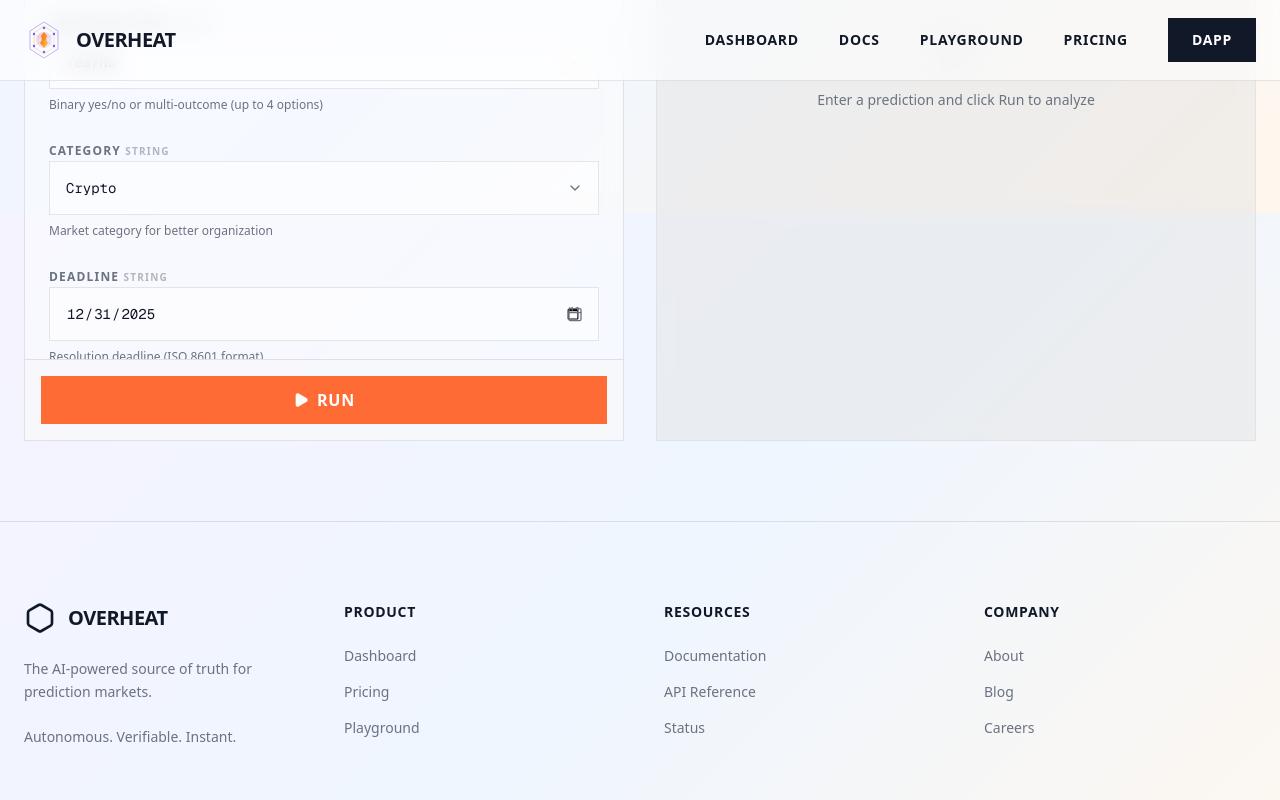
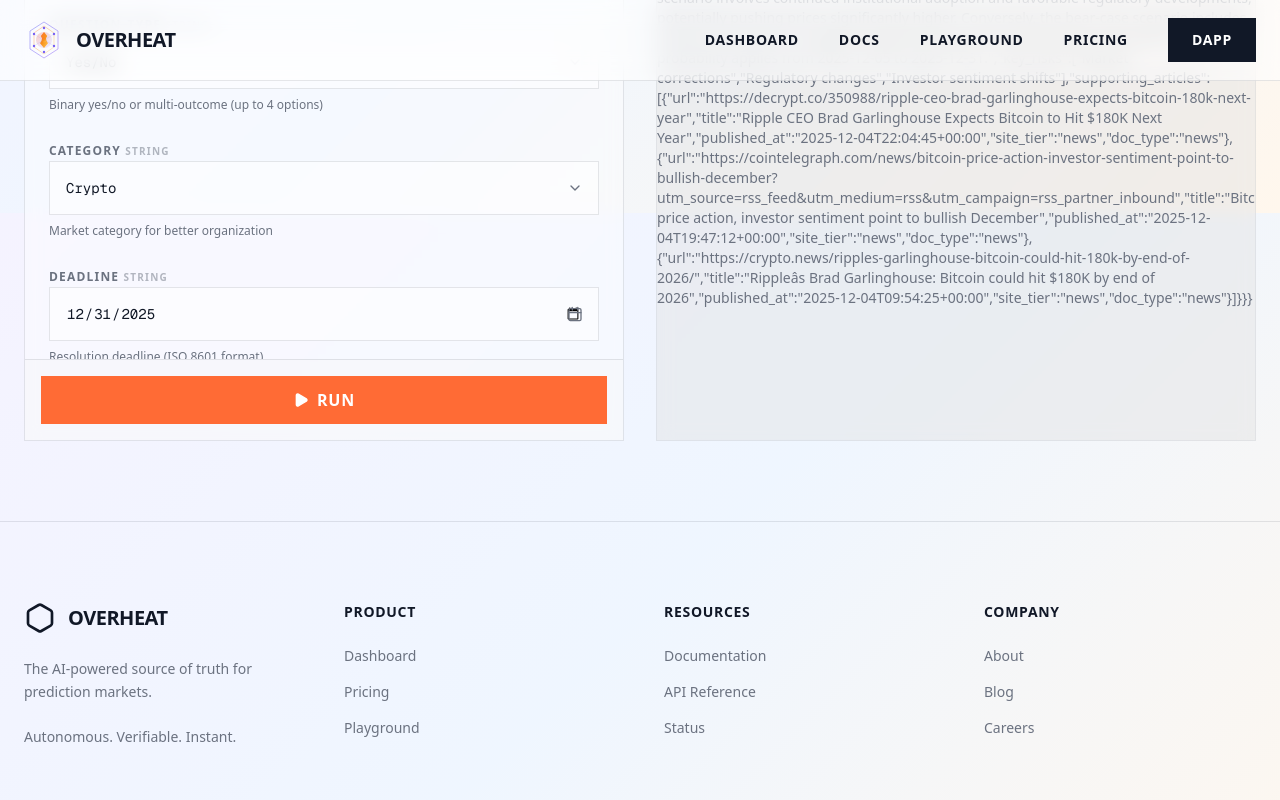
Before and after one commit to HiokKuek/overheat-frontend, a Next.js app: page /playground in a window 1280 px wide. Both pictures are taken after a click on the button "RUN". Shown: the part 587-1387 px from the top of the page. Built offline with nearby package versions, Linux system fonts and the light colour scheme.

Commit message:
Include placeholder prediction data

```diff
--- a/src/app/playground/page.tsx
+++ b/src/app/playground/page.tsx
@@ -5,10 +5,54 @@
 import { useState } from "react";
 import { Play, ChevronDown, Calendar } from "lucide-react";
 
+const mockPrediction = {
+    "qid":  "ABC-124cs24355334r",
+    "question":  "Will Bitcoin trade above 120,000 by the end of December 2025?",
+    "forecast":  {
+                    "question":  "Will Bitcoin trade above 120,000 by the end of December 2025?",
+                    "forecast":  {
+                                    "probability_percent":  "45.0%",
+                                    "confidence":  "medium",
+                                    "forecast_start_date":  "2025-12-05T00:00:00Z",
+                                    "forecast_end_date":  "2025-12-31T00:00:00Z",
+                                    "forecast_thesis":  "The probability of Bitcoin trading above $120,000 by the end of December 2025 is estimated at 45%. This outlook is based on the current price action and investor sentiment, which show some bullish trends, but significant resistance remains at higher price levels. The bull-case scenario involves continued institutional adoption and favorable regulatory developments, potentially pushing prices significantly higher. Conversely, the bear-case scenario includes market corrections or negative regulatory news that could hinder price growth. This probability applies from 2025-12-05 to 2025-12-31.",
+                                    "key_risks":  [
+                                                        "Market corrections",
+                                                        "Regulatory changes",
+                                                        "Investor sentiment shifts"
+                                                    ],
+                                    "supporting_articles":  [
+                                                                {
+                                                                    "url":  "https://decrypt.co/350988/ripple-ceo-brad-garlinghouse-expects-bitcoin-180k-next-year",
+                                                                    "title":  "Ripple CEO Brad Garlinghouse Expects Bitcoin to Hit $180K Next Year",
+                                                                    "published_at":  "2025-12-04T22:04:45+00:00",
+                                                                    "site_tier":  "news",
+                                                                    "doc_type":  "news"
+                                                                },
+                                                                {
+                                                                    "url":  "https://cointelegraph.com/news/bitcoin-price-action-investor-sentiment-point-to-bullish-december?utm_source=rss_feed\u0026utm_medium=rss\u0026utm_campaign=rss_partner_inbound",
+                                                                    "title":  "Bitcoin price action, investor sentiment point to bullish December",
+                                                                    "published_at":  "2025-12-04T19:47:12+00:00",
+                                                                    "site_tier":  "news",
+                                                                    "doc_type":  "news"
+                                                                },
+                                                                {
+                                                                    "url":  "https://crypto.news/ripples-garlinghouse-bitcoin-could-hit-180k-by-end-of-2026/",
+                                                                    "title":  "Rippleâs Brad Garlinghouse: Bitcoin could hit $180K by end of 2026",
+                                                                    "published_at":  "2025-12-04T09:54:25+00:00",
+                                                                    "site_tier":  "news",
+                                                                    "doc_type":  "news"
+                                                                }
+                                                            ]
+                                }
+                }
+};
+
 export default function PlaygroundPage() {
     const [activeTab, setActiveTab] = useState("Form");
     const [activeEndpoint, setActiveEndpoint] = useState("/predictions");
     const [outputTab, setOutputTab] = useState("Preview");
+    const [predicted, setPredicted] = useState(false);
 
     return (
         <div className="min-h-screen flex flex-col">
@@ -64,8 +108,8 @@
                                     <label className="text-xs font-bold uppercase tracking-widest text-muted-foreground">prompt_raw <span className="text-[10px] opacity-50">string</span></label>
                                     <textarea
                                         className="w-full p-4 bg-background/50 border border-foreground/10 focus:border-primary outline-none transition-colors font-mono text-sm min-h-[100px] resize-none"
-                                        placeholder="Will Bitcoin reach $100,000 by end of 2025?"
-                                        defaultValue="Will Bitcoin reach $100,000 by end of 2025?"
+                                        placeholder="Will Bitcoin trade above 120,000 by the end of December 2025?"
+                                        defaultValue="Will Bitcoin trade above 120,000 by the end of December 2025?"
                                     />
                                     <p className="text-xs text-muted-foreground">The question to ask the oracle</p>
                                 </div>
@@ -122,7 +166,7 @@
                         </div>
 
                         <div className="p-4 border-t border-foreground/10 bg-secondary/30">
-                            <button className="w-full py-3 bg-primary text-primary-foreground font-bold uppercase tracking-wider hover:bg-primary/90 transition-colors flex items-center justify-center gap-2">
+                            <button className="w-full py-3 bg-primary text-primary-foreground font-bold uppercase tracking-wider hover:bg-primary/90 transition-colors flex items-center justify-center gap-2" onClick={() => setPredicted(true)}>
                                 <Play className="w-4 h-4 fill-current" />
                                 Run
                             </button>
@@ -147,10 +191,16 @@
                         </div>
 
                         <div className="flex-grow flex items-center justify-center bg-black/5">
-                            <div className="text-center text-muted-foreground">
-                                <Play className="w-12 h-12 mx-auto mb-4 opacity-20" />
-                                <p className="text-sm">Enter a prediction and click Run to analyze</p>
-                            </div>
+                            {
+                                predicted ? <p className="text-muted-foreground text-sm text-wrap w-full">
+                                    {JSON.stringify(mockPrediction)}
+                                </p> : <div className="text-center text-muted-foreground">
+                                    <Play className="w-12 h-12 mx-auto mb-4 opacity-20" />
+                                    <p className="text-sm">Enter a prediction and click Run to analyze</p>
+                                </div>
+
+                            }
+
                         </div>
                     </div>
                 </div>
```
